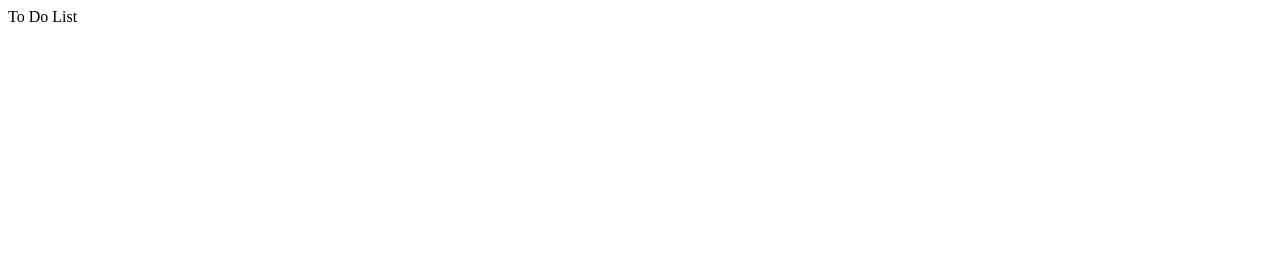
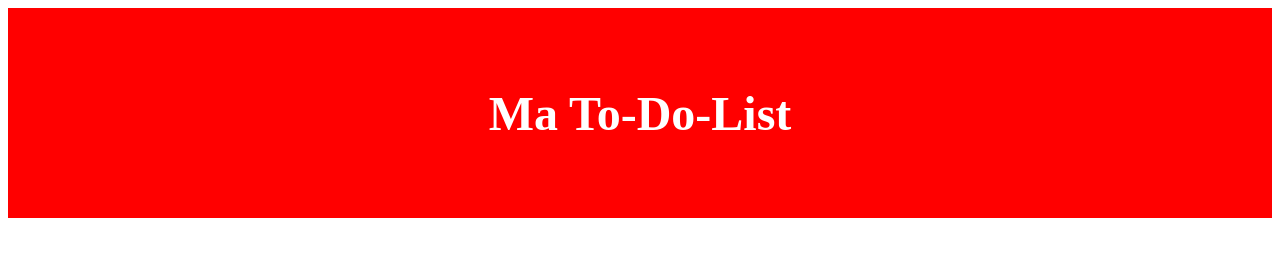
Before and after one commit to MickaelAncel/ToDoList, a plain HTML site: page index.html in a window 1280 px wide. Drawn offline with Linux system fonts and the light colour scheme.

Commit message:
Mise en place du titre de l'app

```diff
--- a/css/styles.css
+++ b/css/styles.css
@@ -0,0 +1,9 @@
+#title
+{
+    background-color: red;
+    color:white;
+    margin:auto;
+    text-align: center;
+    font-size: 2em;
+    padding:3%;
+}
--- a/index.html
+++ b/index.html
@@ -2,13 +2,13 @@
 <html lang="fr">
     <head>
         <meta charset="UTF-8">
-        <tile>To Do List</tile>
+        <title>To Do List</title>
         <link href="css/styles.css" rel="stylesheet">
     </head>
 
     <body>
         <section id="title">
-
+            <h1>Ma To-Do-List</h1>
         </section>
         <section id="list">
 
```
